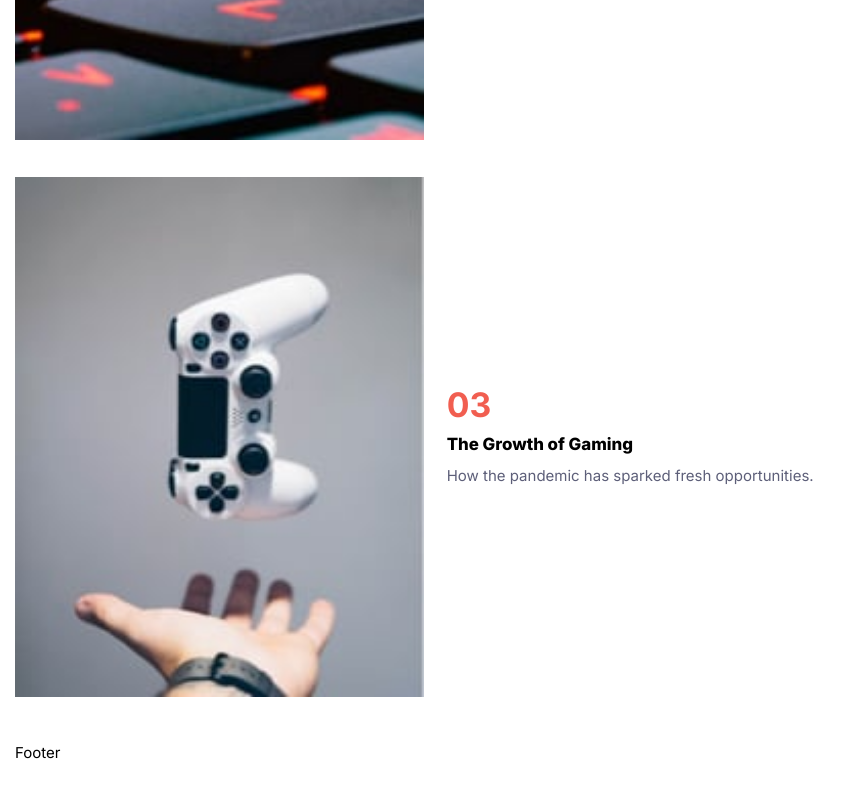
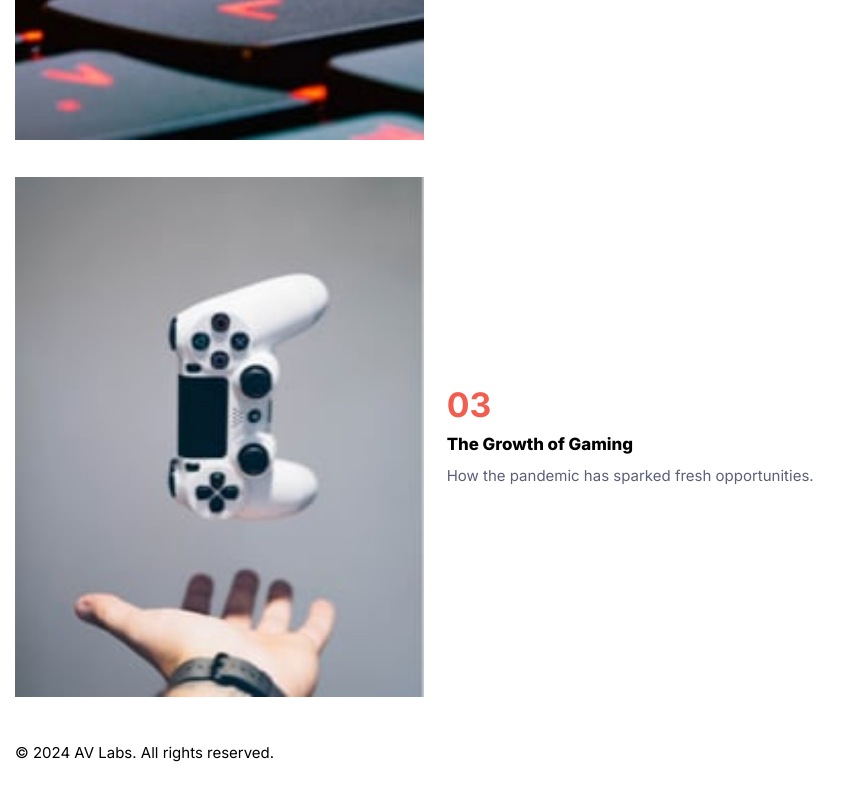
Before and after one commit to avlabsdev/news-app, a React (Create React App) app in the folder my-project/: page / in a window 1280 px wide. Shown: the part 1941-2741 px from the top of the page, without its empty margins (0-861 px from the left). Built offline with nearby package versions, Linux system fonts and the light colour scheme.

Commit message:
footer update

```diff
--- a/my-project/src/App.js
+++ b/my-project/src/App.js
@@ -121,7 +121,7 @@ function App() {
         </section>
       </main>
       <footer className="container mx-auto p-4 pb-10">
-        <p>Footer</p>
+        <p>&copy; 2024 AV Labs. All rights reserved.</p>
       </footer>
     </div>
   );
```
